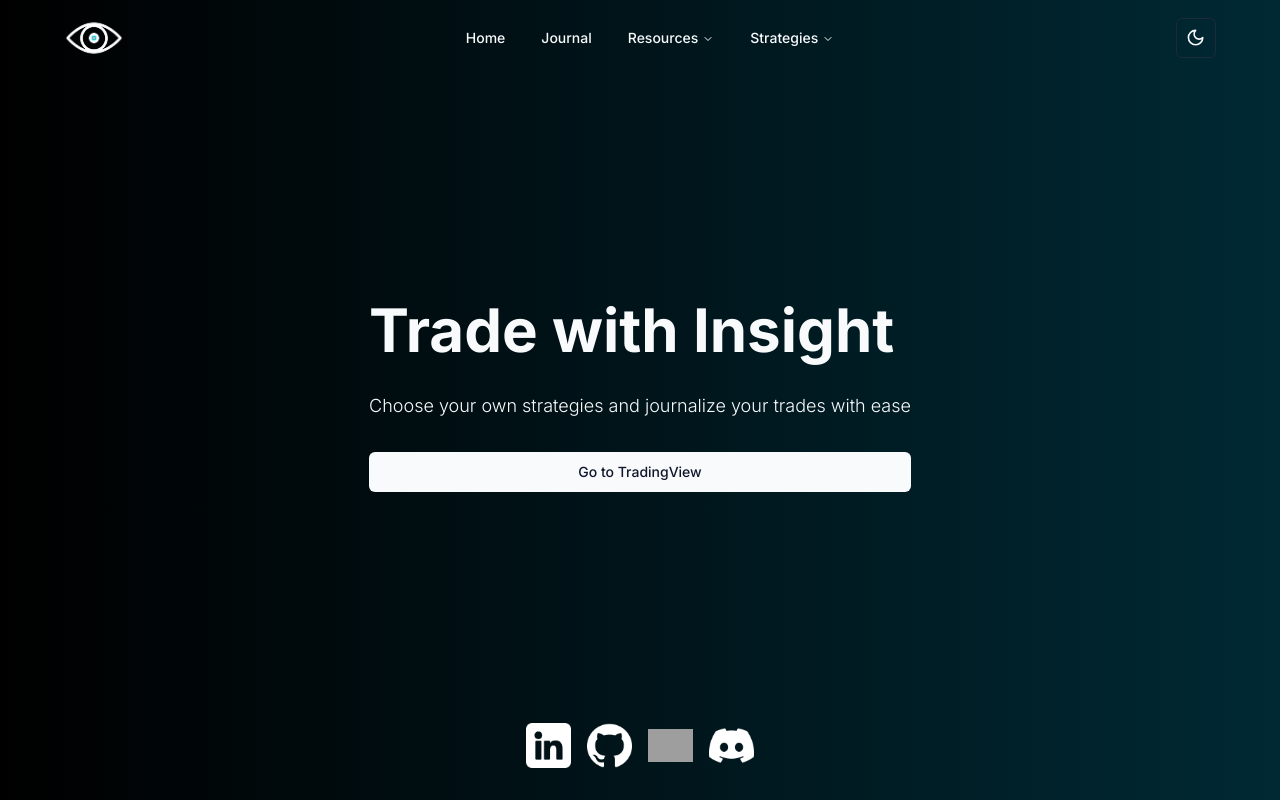
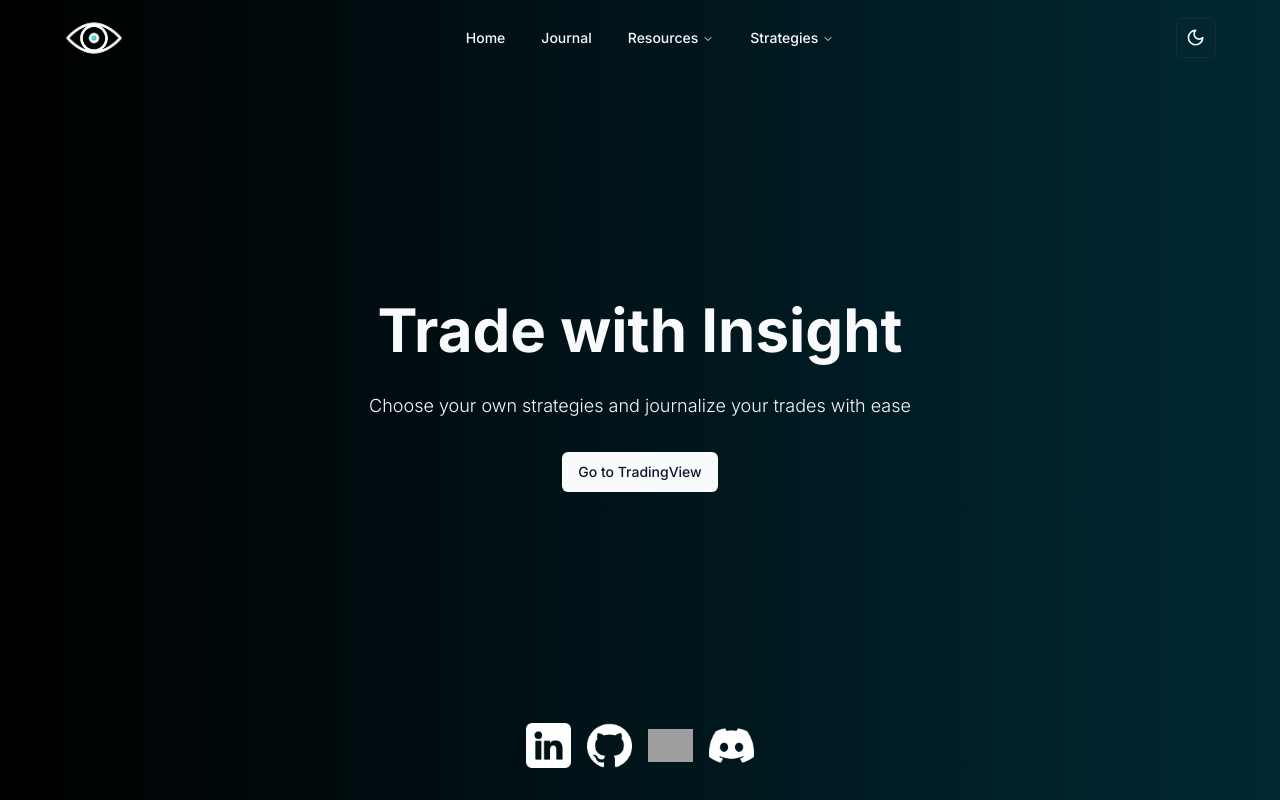
Before and after one commit to kulaizki/Insight, a Next.js app: page / in a window 1280 px wide. Built offline with nearby package versions, Linux system fonts and the light colour scheme; grey boxes are pictures that could not be loaded.

Commit message:
style: center hero section

```diff
--- a/src/app/page.tsx
+++ b/src/app/page.tsx
@@ -10,7 +10,7 @@
   return (
     <div className='flex justify-center p-4 md:p-8'>
       <div className='flex flex-col items-center gap-8 md:flex-row md:gap-8 md:p-8'>
-        <div className='flex flex-col gap-8'>
+        <div className='flex flex-col gap-8 md:items-center'>
           <h1 className='text-4xl font-bold md:text-6xl'>Trade with Insight</h1>
           <p className='max-w-full font-light text-base leading-7 md:max-w-xl md:text-lg'>
             Choose your own strategies and journalize your trades with ease
```
